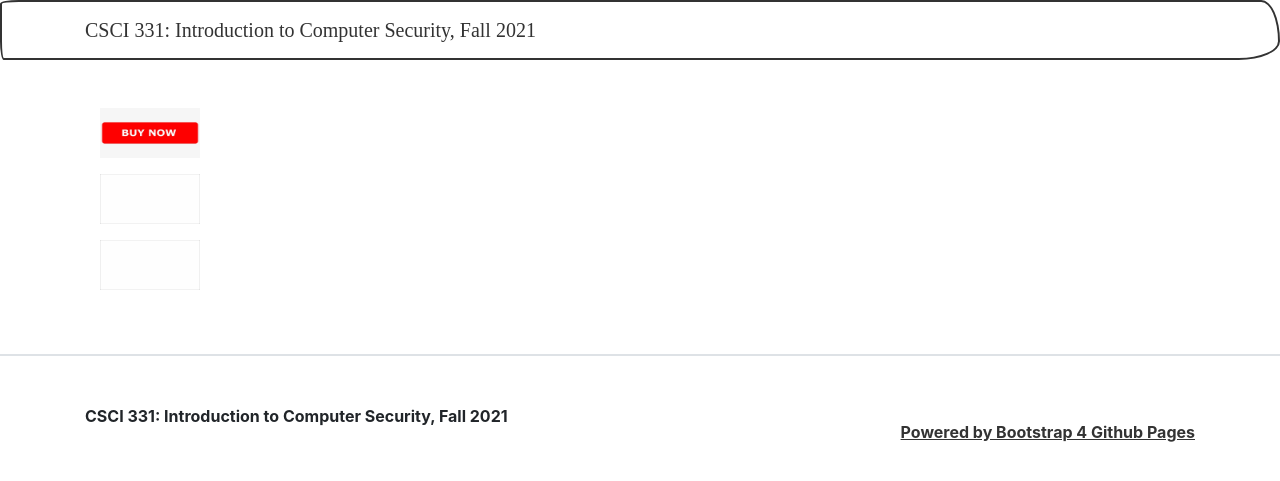
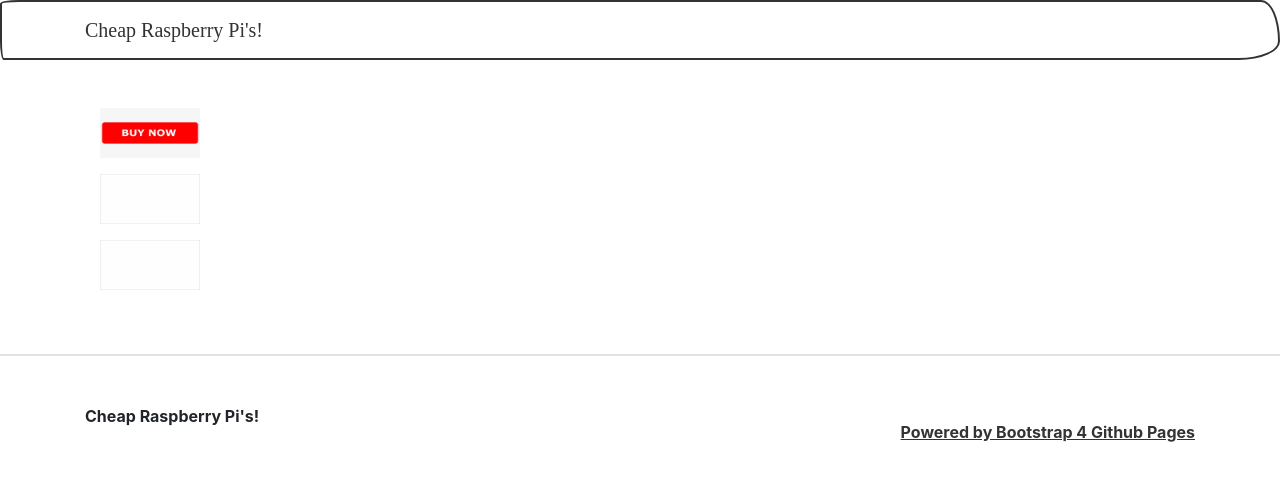
Before and after one commit to desparza22/defense-website, a Jekyll site: the page built from index.md, in a window 1280 px wide. Shown: the top 481 px of the page. Built offline with Jekyll 4.4.1, drawn with Linux system fonts in a browser that asks for light colours; some web fonts are replaced.

Commit message:
change title

```diff
--- a/_config.yml
+++ b/_config.yml
@@ -13,9 +13,9 @@
 # you will see them accessed via {{ site.title }}, {{ site.email }}, and so on.
 # You can create any custom variable you would like, and they will be accessible
 # in the templates via {{ site.myvariable }}.
-title: "CSCI 331: Introduction to Computer Security, Fall 2021"
+title: "Cheap Raspberry Pi's!"
 
-repository: "williams-cs/cs331-f21-www"
+repository: "desparza22/desparza22.github.io"
 
 newline: >
   :
@@ -27,11 +27,9 @@
 
 # A list of the pages to display in the navigation bar
 header_pages:
-  - index.md
-  - lectures.md
-  - assignments.md
-  - handouts.md
-  - help_hours.md
+  - Raspberry Pi's
+  - Bison Burgers
+  - Malware Protection Software
 
 # Exclude from processing.
 # The following items will not be processed, by default. Create a custom list
--- a/_layouts/home.html
+++ b/_layouts/home.html
@@ -4,11 +4,9 @@
 
 <div>
 
-  {%- if page.title -%}
   <header>
-    <h1>{{ page.title }}</h1>
+    <h1>Cheap Raspberry Pi's!</h1>
   </header>
-  {%- endif -%}
 
   <section>
     {{ content }}
```
Also changed, not shown: assets/images/pi.jpeg (added).
